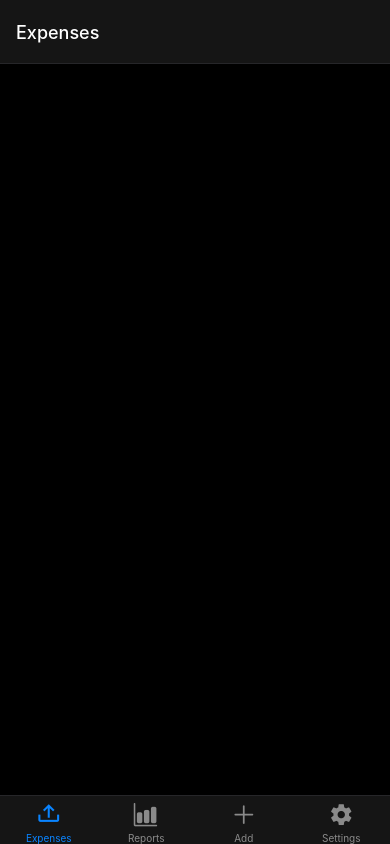
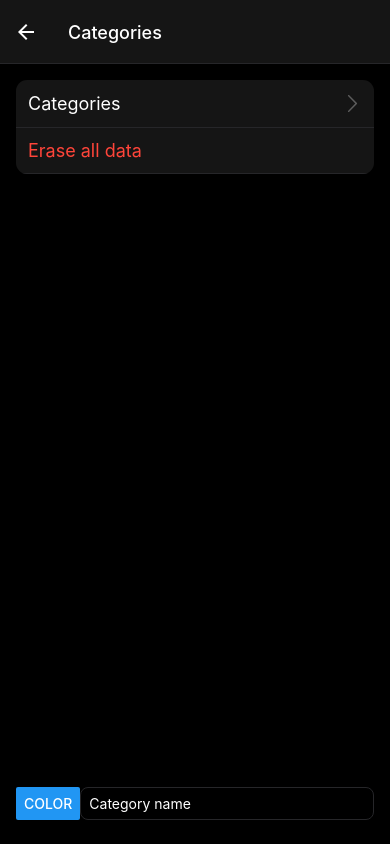
Before and after one commit to Andrsand/GoodbyeMoney, a React Native app: screen /Categories in a window 390 px wide. Built offline with nearby package versions, Linux system fonts and the light colour scheme.

Commit message:
Added category creation form

```diff
--- a/App.tsx
+++ b/App.tsx
@@ -1,64 +1,29 @@
 import { StatusBar } from 'expo-status-bar';
 import { NavigationContainer } from '@react-navigation/native';
-import { createBottomTabNavigator } from '@react-navigation/bottom-tabs';
+import { createNativeStackNavigator } from '@react-navigation/native-stack';
 
-import { Expenses, Reports, Add, Settings } from './screens';
+
 import { theme } from './theme';
-import { TabBarIcon } from './components/TabBarIcon';
+import { Categories } from './screens/Categories';
+import { Home } from './screens/Home';
 
-const Tab = createBottomTabNavigator();
+const Stack = createNativeStackNavigator();
 
 export default function App() {
   return (
     <NavigationContainer theme={theme} >
-        <StatusBar style="light" />
-      <Tab.Navigator
-        screenOptions={{
-        tabBarStyle: {
-          backgroundColor: theme.colors.card,
-          }
-        }}
-      >
-        <Tab.Screen
-          options={{
-            tabBarIcon: (props) => <TabBarIcon {...props} type='expenses' />,
-          }}
-          name='Expenses'
-          component={Expenses}
-        />
-        <Tab.Screen
-          options={{
-            tabBarIcon: (props) => <TabBarIcon {...props} type='reports' />,
-          }}
-          name='Reports'
-          component={Reports}
-        />
-        <Tab.Screen
-          options={{
-            tabBarIcon: (props) => <TabBarIcon {...props} type='add' />,
-          }}
-          name='Add'
-          component={Add}
-        />
-        <Tab.Screen
-          options={{
-            tabBarIcon: (props) => <TabBarIcon {...props} type='settings' />,
-          }}
-          name='Settings'
-          component={Settings}
+      <StatusBar style="light" />
+
+      <Stack.Navigator>
+        <Stack.Screen
+          options={{ headerShown: false }}
+          name='Home'
+          component={Home}
         />
 
-        </Tab.Navigator>
+        <Stack.Screen name='Categories' component={Categories}/>
+        </Stack.Navigator>
     </NavigationContainer>
 
   );
 }
-
-// const styles = StyleSheet.create({
-//   container: {
-//     flex: 1,
-//     backgroundColor: '#fff',
-//     alignItems: 'center',
-//     justifyContent: 'center',
-//   },
-// });
--- a/app.json
+++ b/app.json
@@ -1,5 +1,6 @@
 {
   "expo": {
+    "jsEngine": "hermes",
     "name": "GoodbyeMoney",
     "slug": "GoodbyeMoney",
     "version": "1.0.0",
--- a/package.json
+++ b/package.json
@@ -11,6 +11,7 @@
   "dependencies": {
     "@react-navigation/bottom-tabs": "^6.5.8",
     "@react-navigation/native": "^6.1.7",
+    "@react-navigation/native-stack": "^6.9.13",
     "expo": "~49.0.5",
     "expo-status-bar": "~1.6.0",
     "react": "18.2.0",
--- /dev/null
+++ b/screens/Categories.tsx
@@ -0,0 +1,64 @@
+import React from 'react';
+import { View, Text, Button } from 'react-native';
+import Entypo from '@expo/vector-icons/Entypo';
+
+
+import { ListItem } from '../components/ListItem';
+import {
+    TextInput,
+    KeyboardAvoidingView
+} from 'react-native';
+import { theme } from "../theme";
+
+export const Categories = () => {
+    return (
+        <KeyboardAvoidingView  behavior='height' keyboardVerticalOffset={112} style={{ margin: 16, flex: 1}}>
+            <View
+                style={{
+                    borderRadius: 11,
+                    overflow: 'hidden',
+
+        }}
+        >
+        <ListItem
+            label='Categories'
+            detail={
+                <Entypo
+                    name="chevron-thin-right"
+                    color='white'
+                    style={{ opacity: 0.3 }}
+                    size={20}
+                />
+            }
+
+
+        />
+
+            <ListItem label='Erase all data' isDestructive onClick={() => { }} />
+
+            </View>
+            <View style={{ flex: 1 }} />
+            <View
+                style={{
+                    display: 'flex',
+                    flexDirection: 'row',
+                    paddingVertical: 8,
+                }}
+            >
+                <Button onPress={() => { }} title='COLOR' accessibilityLabel='' />
+                <TextInput
+                    placeholder='Category name'
+                    style={{
+                        color: 'white',
+                        borderColor: theme.colors.border,
+                        borderWidth: 1,
+                        flex: 1,
+                        borderRadius: 8,
+                        paddingLeft: 8,
+                    }}
+                />
+
+            </View>
+            </KeyboardAvoidingView>
+    );
+};
--- /dev/null
+++ b/screens/Home.tsx
@@ -0,0 +1,50 @@
+import { createBottomTabNavigator } from '@react-navigation/bottom-tabs';
+
+import { Expenses, Reports, Add, Settings } from '../screens';
+import { TabBarIcon } from '../components/TabBarIcon';
+import { theme } from '../theme';
+
+const Tab = createBottomTabNavigator();
+
+export const Home = () => {
+
+    return (
+        <Tab.Navigator
+            screenOptions={{
+                tabBarStyle: {
+                    backgroundColor: theme.colors.card,
+                },
+            }}
+        >
+            <Tab.Screen
+                options={{
+                    tabBarIcon: (props) => <TabBarIcon {...props} type='expenses' />,
+                }}
+                name='Expenses'
+                component={Expenses}
+            />
+            <Tab.Screen
+                options={{
+                    tabBarIcon: (props) => <TabBarIcon {...props} type='reports' />,
+                }}
+                name='Reports'
+                component={Reports}
+            />
+            <Tab.Screen
+                options={{
+                    tabBarIcon: (props) => <TabBarIcon {...props} type='add' />,
+                }}
+                name='Add'
+                component={Add}
+            />
+            <Tab.Screen
+                options={{
+                    tabBarIcon: (props) => <TabBarIcon {...props} type='settings' />,
+                }}
+                name='Settings'
+                component={Settings}
+            />
+        </Tab.Navigator>
+    );
+
+};
--- a/screens/Settings.tsx
+++ b/screens/Settings.tsx
@@ -4,11 +4,12 @@ import Entypo  from '@expo/vector-icons/Entypo';
 
 import { ListItem } from "../components/ListItem";
 import { theme } from "../theme";
-//import { theme } from "../theme";
 
-export const Settings = () => (
+
+export const Settings = ({ navigation }) => {
+    return(
     <View style={{
-        flexDirection: 'column',
+        //flexDirection: 'column',
         margin: 16,
         borderRadius: 11,
         overflow: 'hidden',
@@ -23,14 +24,18 @@ export const Settings = () => (
                     size={20}
                 />}
 
-            onClick={() => {}}
+                onClick={() => {
+                    navigation.navigate('Categories');
+            }}
         />
 
-        <ListItem
+            <ListItem
+            isDestructive
             label='Erase all data'
-            isDestructive
             onClick={() => {}}
         />
 
 
-    </View>);
+</View>
+    );
+};
```
Also changed, not shown: 1 other file (tests, documents, lock files or other folders).
